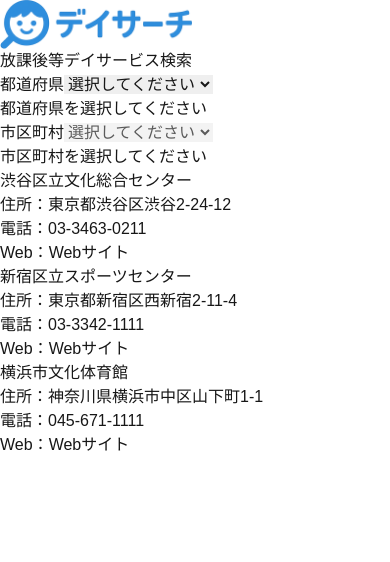
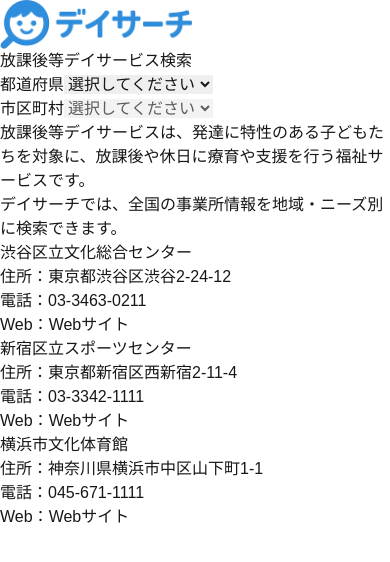
Before and after one commit to freelabo/daysearch, a Next.js app: page / in a window 390 px wide. Shown: the top 562 px of the page. Built offline with nearby package versions, Linux system fonts and the light colour scheme.

Commit message:
トップページUIを要件通りに改善（ロゴ・タイトル・検索UI・説明文）

```diff
--- a/src/app/page.tsx
+++ b/src/app/page.tsx
@@ -135,41 +135,28 @@
   };
 
   return (
-    <div className="min-h-screen bg-white">
-      <header>
+    <div className="min-h-screen bg-gray-50 flex flex-col items-center">
+      <header className="w-full">
         <Image
-          src="/logo2.gif"
+          src="/logo2.png"
           alt="デイサーチのロゴ"
           width={192}
           height={60}
-          className="mx-auto mt-8 mb-4 w-48 h-auto"
+          className="w-48 mx-auto mt-6 h-auto"
           priority
         />
       </header>
-      <main className="max-w-screen-md mx-auto p-6">
-        <h1 className="text-3xl font-bold text-gray-800 mb-8 text-center">
+      <main className="w-full max-w-md mx-auto flex-1 flex flex-col items-center p-4">
+        <h1 className="text-2xl font-bold text-center mt-4 mb-2 text-gray-800">
           放課後等デイサービス検索
         </h1>
-
-        {error && (
-          <div className="mb-6 p-4 bg-red-50 border border-red-200 rounded-md">
-            <p className="text-red-600 text-center">{error}</p>
-          </div>
-        )}
-
-        <div className="bg-white rounded-lg shadow-sm p-6 mb-8">
-          <div className="max-w-md w-full my-4 mx-auto space-y-4">
+        <div className="rounded-lg shadow p-4 bg-white w-full mb-4">
+          <div className="space-y-4">
             <div>
-              <label
-                htmlFor="prefecture"
-                className="block text-sm font-medium text-gray-700 mb-2"
-                id="prefecture-label"
-              >
-                都道府県
-              </label>
+              <label htmlFor="prefecture" className="block text-sm font-medium text-gray-700 mb-1">都道府県</label>
               <select
                 id="prefecture"
-                className="w-full rounded-md border border-gray-300 px-3 py-2 focus:outline-none focus:ring-2 focus:ring-blue-500"
+                className="w-full rounded-md border border-gray-300 px-3 py-2 text-base focus:outline-none focus:ring-2 focus:ring-blue-500"
                 value={selectedPrefecture}
                 onChange={handlePrefectureChange}
                 aria-labelledby="prefecture-label"
@@ -182,22 +169,12 @@
                   </option>
                 ))}
               </select>
-              <p id="prefecture-description" className="sr-only">
-                都道府県を選択してください
-              </p>
             </div>
-
             <div>
-              <label
-                htmlFor="city"
-                className="block text-sm font-medium text-gray-700 mb-2"
-                id="city-label"
-              >
-                市区町村
-              </label>
+              <label htmlFor="city" className="block text-sm font-medium text-gray-700 mb-1">市区町村</label>
               <select
                 id="city"
-                className="w-full rounded-md border border-gray-300 px-3 py-2 focus:outline-none focus:ring-2 focus:ring-blue-500 disabled:bg-gray-100 disabled:cursor-not-allowed"
+                className="w-full rounded-md border border-gray-300 px-3 py-2 text-base focus:outline-none focus:ring-2 focus:ring-blue-500 disabled:bg-gray-100 disabled:cursor-not-allowed"
                 value={selectedCity}
                 onChange={handleCityChange}
                 disabled={!selectedPrefecture}
@@ -211,33 +188,38 @@
                   </option>
                 ))}
               </select>
-              <p id="city-description" className="sr-only">
-                市区町村を選択してください
-              </p>
             </div>
           </div>
         </div>
-
+        <p className="text-sm text-gray-600 leading-relaxed mt-4 px-4 text-center">
+          放課後等デイサービスは、発達に特性のある子どもたちを対象に、放課後や休日に療育や支援を行う福祉サービスです。<br />
+          デイサーチでは、全国の事業所情報を地域・ニーズ別に検索できます。
+        </p>
+        <div className="w-full">
+          {error && (
+            <div className="mb-4 p-3 bg-red-50 border border-red-200 rounded-md">
+              <p className="text-red-600 text-center text-sm">{error}</p>
+            </div>
+          )}
           {filteredFacilities.length === 0 && !error && (
-          <div className="text-center text-gray-500 py-8">
+            <div className="text-center text-gray-500 py-8 text-sm">
               条件に一致する施設が見つかりませんでした。
             </div>
           )}
-
-        <div className="grid grid-cols-1 md:grid-cols-2 gap-6">
+          <div className="grid grid-cols-1 gap-4">
             {filteredFacilities.map((facility) => (
               <div
                 key={facility.id}
-              className="bg-white rounded-lg shadow-sm p-6 hover:shadow-md transition-shadow border-b border-gray-200"
+                className="bg-white rounded-lg shadow-sm p-4 hover:shadow-md transition-shadow border-b border-gray-200"
               >
-              <h2 className="text-xl font-semibold text-gray-800 mb-3">{facility.name}</h2>
-              <div className="space-y-2 text-gray-600">
+                <h2 className="text-base font-semibold text-gray-800 mb-2">{facility.name}</h2>
+                <div className="space-y-1 text-gray-600 text-sm">
                   <p className="flex items-start">
-                  <span className="inline-block w-16 text-gray-500">住所：</span>
+                    <span className="inline-block w-14 text-gray-500">住所：</span>
                     <span>{facility.address}</span>
                   </p>
                   <p className="flex items-center">
-                  <span className="inline-block w-16 text-gray-500">電話：</span>
+                    <span className="inline-block w-14 text-gray-500">電話：</span>
                     <a
                       href={`tel:${facility.tel}`}
                       className="text-blue-600 hover:text-blue-800 hover:underline"
@@ -247,7 +229,7 @@
                     </a>
                   </p>
                   <p className="flex items-center">
-                  <span className="inline-block w-16 text-gray-500">Web：</span>
+                    <span className="inline-block w-14 text-gray-500">Web：</span>
                     <a
                       href={facility.website}
                       target="_blank"
@@ -262,6 +244,7 @@
               </div>
             ))}
           </div>
+        </div>
       </main>
     </div>
   );
```
Lines whose indentation alone changed are shown as unchanged.
